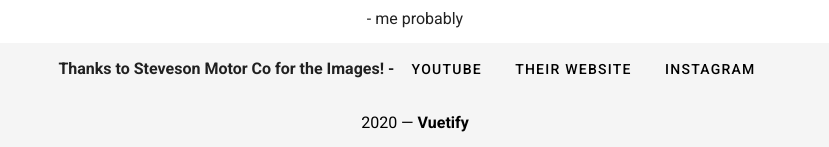
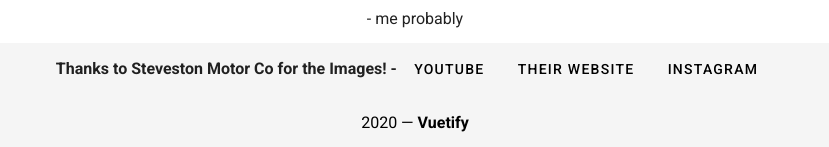
Before and after one commit to Ceelai/Striking-Mini, a Vue app: page /thecar in a window 1280 px wide. Shown: the part 1868-2015 px from the top of the page, without its empty margins (225-1054 px from the left). Built offline with nearby package versions, Linux system fonts and the light colour scheme; what vue-sequential-entrance would draw is missing.

Commit message:
Fixed Spelling Mixtake

```diff
--- a/src/components/Footer.vue
+++ b/src/components/Footer.vue
@@ -2,8 +2,8 @@
   <v-footer padless>
     <v-row justify="center" no-gutters>
       <strong class="align-self-center"
-        >Thanks to Steveson Motor Co for the Images! -</strong
-      >
+        >Thanks to Steveston Motor Co for the Images! -
+      </strong>
       <v-btn
         v-for="link in links"
         :key="link"
```
